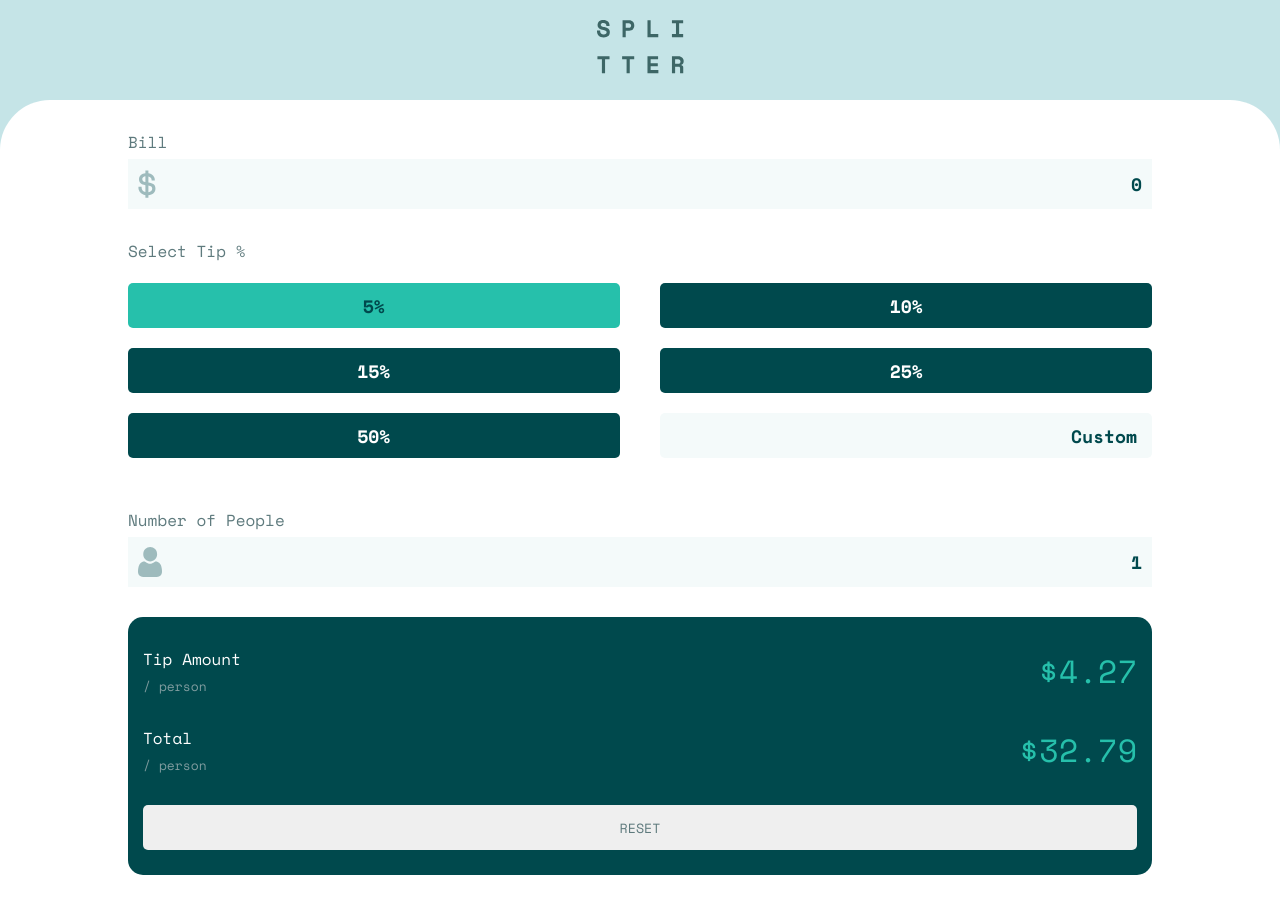
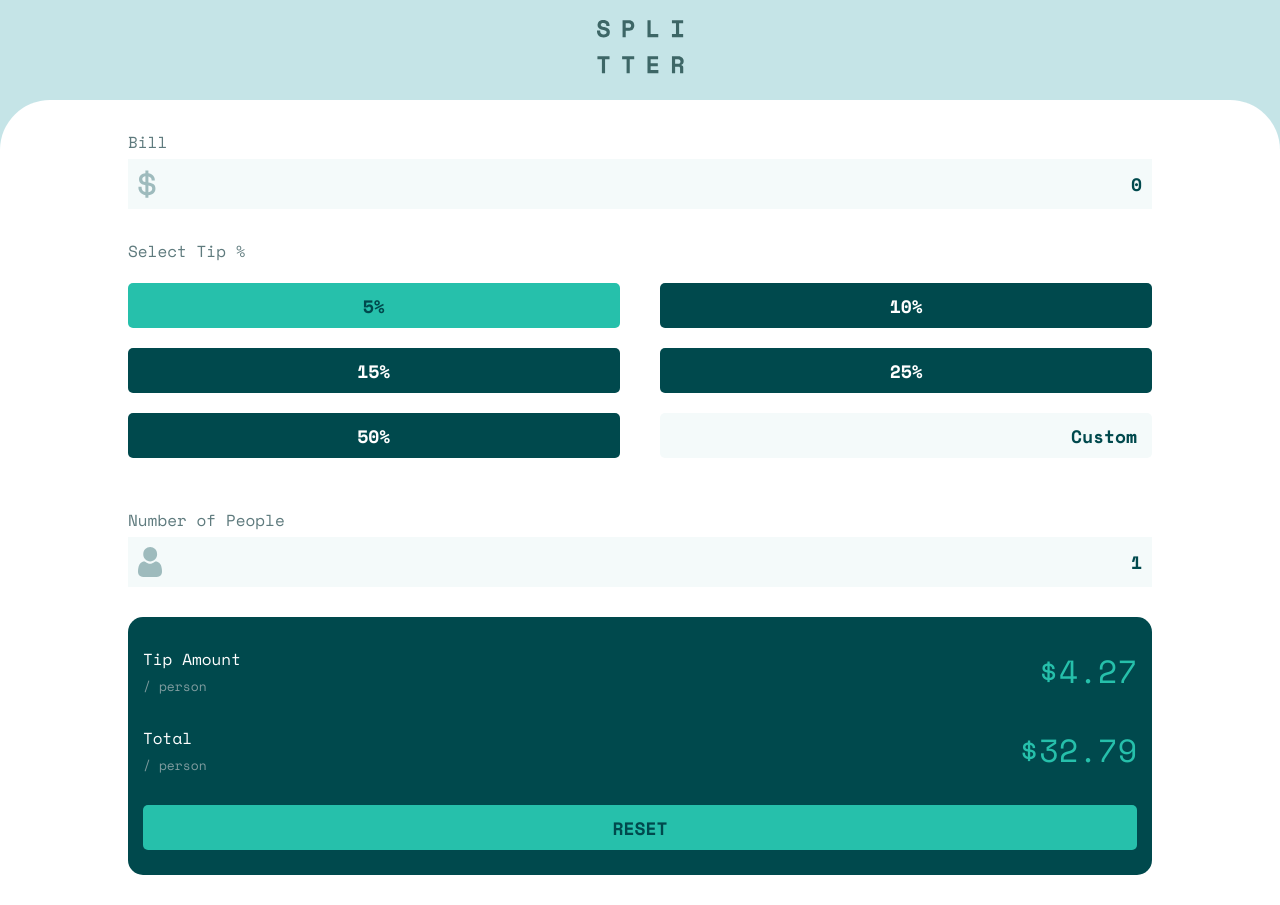
Before and after one commit to cjislegit/tip_calculator, a React (Create React App) app: page / in a window 1280 px wide. Built offline with nearby package versions, Linux system fonts and the light colour scheme.

Commit message:
Styled Reset buttion in total component

```diff
--- a/src/Total.module.css
+++ b/src/Total.module.css
@@ -36,3 +36,10 @@
   font-size: xx-large;
   color: var(--Strong-cyan);
 }
+
+.total button {
+  background-color: var(--Strong-cyan);
+  color: var(--Very-dark-cyan);
+  font-size: large;
+  font-weight: 700;
+}
```
